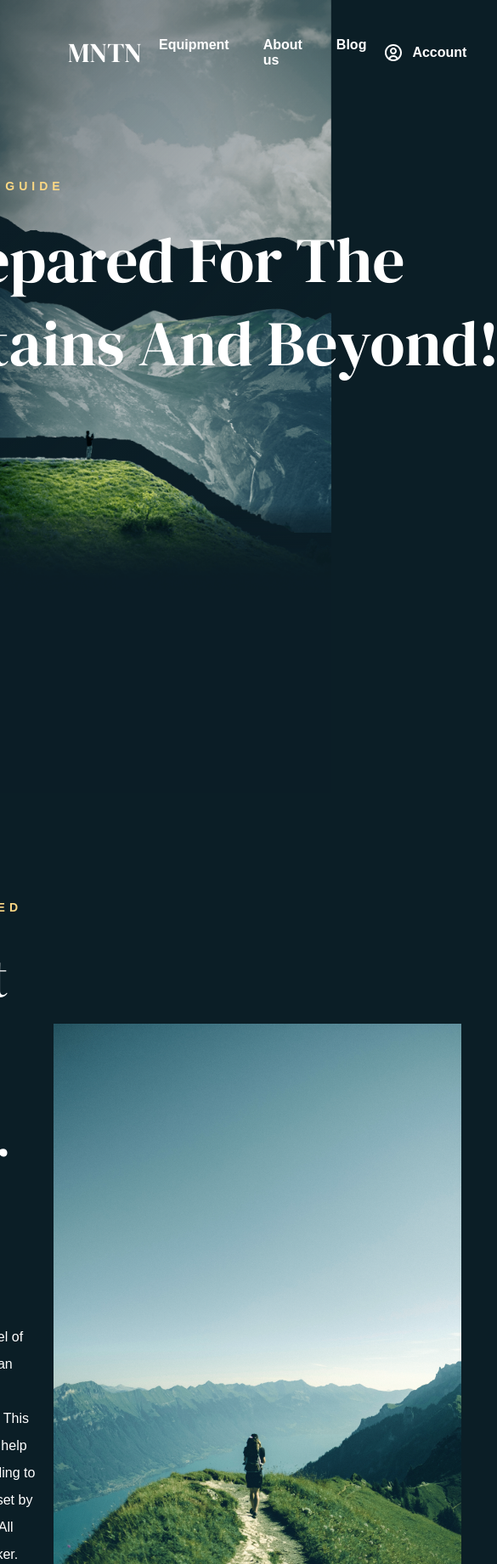
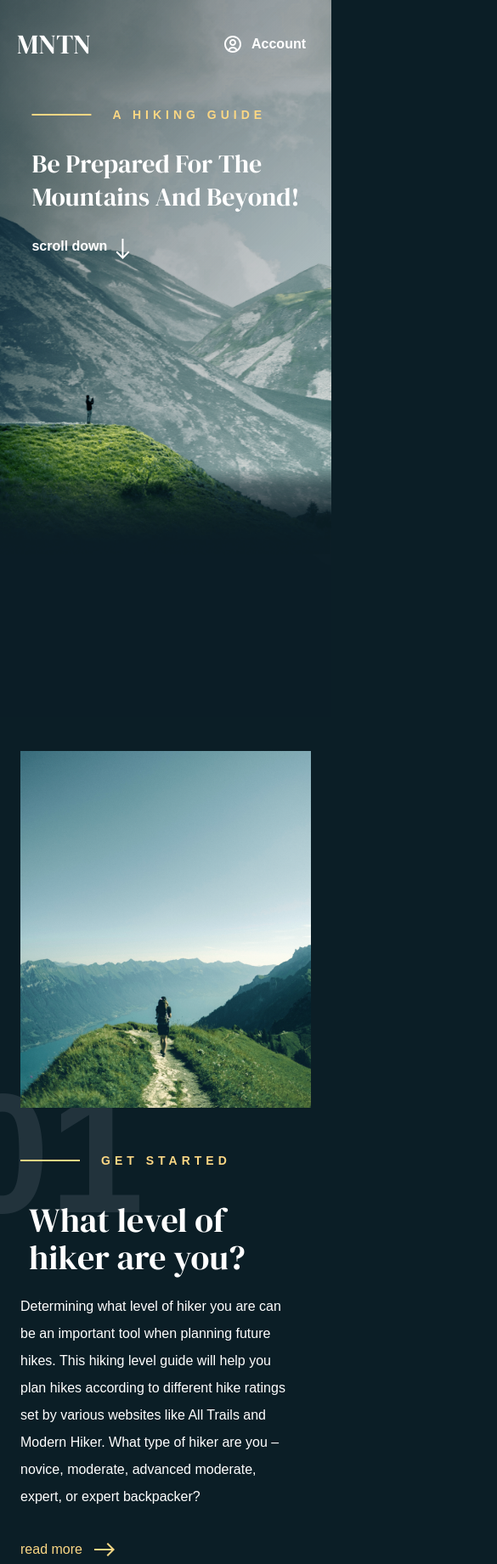
Before and after one commit to H3ronn/Mountains-Website, a website: page build/index.html in a window 390 px wide. Shown: the top 1841 px of the page at 85% size, 585 px wide, since content can reach past the window. Drawn offline with Linux system fonts and the light colour scheme.

Commit message:
Add mobile style

```diff
--- a/src/style/layout/_footer.scss
+++ b/src/style/layout/_footer.scss
@@ -3,6 +3,10 @@
 
 
 .footer {
+  @media (max-width: 750px) {
+    flex-direction: column;
+    padding-top: 100px;
+  }
   max-width: 1440px;
   margin: 0 auto;
   position: relative;
@@ -23,15 +27,15 @@
 
   &__paragraph {
     line-height: 1.5;
-    width: 250px;
-
-
-
+    max-width: 250px;
   }
 
   &__copyright {
+    @media (max-width: 750px){
+      margin-top: 20px;
+    }
     margin-top: 80px;
-    width: 320px;
+    max-width: 320px;
     opacity: 0.5;
     line-height: 2;
   }
@@ -50,8 +54,18 @@
   }
 
   &__list {
+    @media (max-width: 750px) {
+      margin: 40px 0;
+    }
     list-style-type: none;
     margin: 0 40px;
+    white-space: nowrap;
+  }
+
+  &__list:nth-of-type(2) {
+    @media (max-width: 950px) {
+      display: none;
+    }
   }
 
   &__listItem:first-of-type {
--- a/src/style/layout/_header.scss
+++ b/src/style/layout/_header.scss
@@ -4,11 +4,16 @@
 @use '../abstracts/variables' as v;
 
 .header {
+  @media (max-width: 950px) {
+    max-width: max-content;
+    top: 15%;
+  }
+  width: 100%;
+  max-width: 850px;
   // display: flex;
   // justify-content: center;
   // margin-top: 50px;
   z-index: 20;
-  width: 790px;
   position: fixed;
   top: 25%;
   left: 50%;
@@ -18,12 +23,25 @@
     display: flex;
     flex-direction: column;
     align-items: flex-start;
+    padding: 0 30px;
   }
 
   &__subtitle {
   }
 
   &__heading {
+    @media (max-width: 950px) {
+      font-size: 58px;
+    }
+    @media (max-width: 780px) {
+      font-size: 50px;
+    }
+    @media (max-width: 620px) {
+      font-size: 40px;
+    }
+    @media (max-width: 500px) {
+      font-size: 30px;
+    }
     font-family: 'DM Serif Display', serif;
     font-size: 75px;
     font-weight: 500;
--- a/src/style/layout/_hero.scss
+++ b/src/style/layout/_hero.scss
@@ -1,4 +1,5 @@
 .hero {
+  overflow: hidden;
   height: 100vh;
   position: relative;
 
@@ -17,16 +18,30 @@
   }
 
   &__top {
+    @media (max-width: 780px) {
+      height: 600px;
+      width: fit-content;
+    }
     display: block;
     width: 100%;
   }
   &__middle {
+    @media (max-width: 780px) {
+      height: 600px;
+      width: fit-content;
+    }
+    @media (max-width: 950px) {
+      top: 30%;
+    }
     display: block;
     width: 100%;
     position: absolute;
     top: 40%;
   }
   &__bottom {
+    @media (max-width: 950px) {
+      top: 55%;
+    }
     display: block;
     width: 100%;
     position: absolute;
--- a/src/style/layout/_main.scss
+++ b/src/style/layout/_main.scss
@@ -1,42 +1,55 @@
 @use '../abstracts/variables' as v;
 
 .main {
+  @media (max-width: 620px) {
+    padding: 0 24px;
+  }
   position: relative;
   z-index: 100;
-  // width: 1000px;
   display: flex;
   flex-direction: column;
   align-items: center;
   padding: 0 80px;
-  // justify-content: center;
-
 
   .section {
+    @media (max-width: 900px){
+      flex-direction: column-reverse;
+      padding: 40px 0;
+    }
     max-width: 1440px;
     padding-top: 200px;
-    // display: grid;
-    // gap: 80px;
-    // column-gap: normal;
-    // grid-template-columns: 1fr 1fr;
-    // align-items: center;
-    // justify-items: space-between;
     display: flex;
     justify-content: space-between;
     align-items: center;
 
 
+    &__photo {
+      @media (max-width: 900px){
+        max-width: 600px;
+        width: 100%;
+      }
+    }
+
     &__image {
-      display: block;
+      width: 100%;
+      @media (max-width: 900px){
+        max-height: 420px;
+
+        object-fit: cover;
+        object-position: 50% 70%;
+        margin-bottom: 50px;
+      }
     }
 
     &:nth-child(2) {
+      @media (max-width: 900px){
+        flex-direction: column-reverse;
+      }
+
       flex-direction: row-reverse;
       .section__text {
         padding-right: 0;
         padding-left: 20px;
-      }
-      .section__img {
-        // grid-area: 1 / 1 / 3 / 2;
       }
     }
 
@@ -52,7 +65,10 @@
     }
 
     &__text {
-      width: 50%;
+      @media (max-width: 900px){
+        width: 100%;
+      }
+      width: 60%;
       position: relative;
       padding-right: 20px;
     }
@@ -62,6 +78,9 @@
     }
 
     &__heading {
+      @media (max-width: 620px) {
+        font-size: 40px;
+      }
       font-family: 'DM Serif Display', serif;
       font-size: 64px;
       font-weight: 500;
--- a/src/style/layout/_navigation.scss
+++ b/src/style/layout/_navigation.scss
@@ -2,6 +2,9 @@
 @use '../abstracts/mixins' as m;
 
 .nav {
+  @media (max-width: 780px) {
+    padding: 30px 20px;
+  }
   padding: 40px 80px;
   display: flex;
   justify-content: space-between;
@@ -11,6 +14,9 @@
   z-index: 40;
 
   &__list {
+    @media (max-width: 780px) {
+      display: none;
+    }
     list-style-type: none;
     display: flex;
   }
--- a/src/style/main.scss
+++ b/src/style/main.scss
@@ -2,8 +2,6 @@
 @use 'layout/layout';
 
 @use 'components/subtitle';
-
-
 
 
 
```
Also changed, not shown: assets/VG-p-500.png (added), assets/VG-p-800.png (added), build/index.html, build/index.js, build/style.css, 1 other file.
